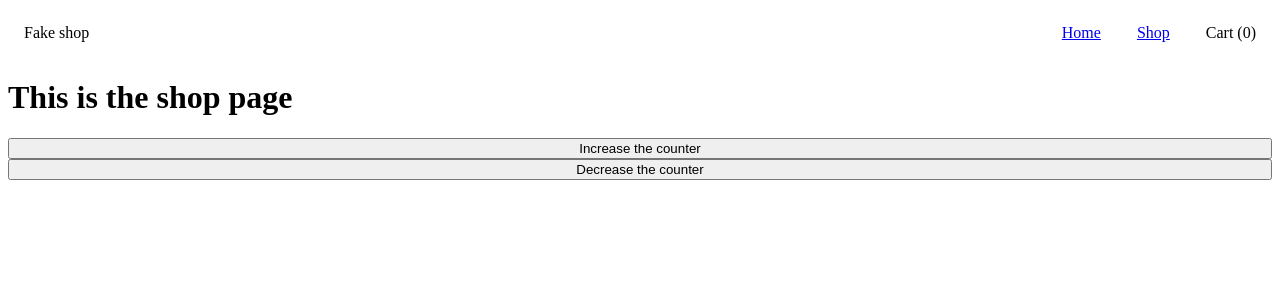
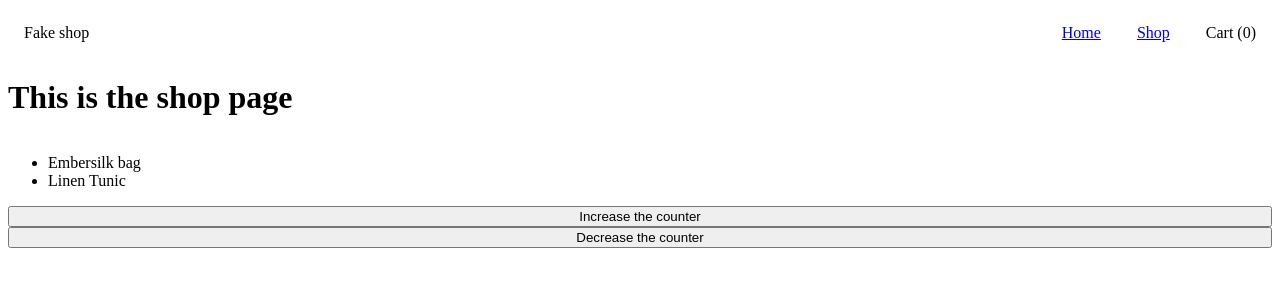
Before and after one commit to mjulmer/odin-shopping, a React (Vite) app: page /shop in a window 1280 px wide. Shown: the top 300 px of the page. Built offline with nearby package versions, Linux system fonts and the light colour scheme.

Commit message:
Add hard-coded shopping items and display on shop page
This is not the final iteration of the ShoppingItem type, just a
placeholder. The purpose of this change is to get preliminary
wiring in place in advance of using 'real' objects from a shopping
API.

```diff
--- a/src/App.tsx
+++ b/src/App.tsx
@@ -1,9 +1,15 @@
 import { useState } from "react";
 import { Outlet, Link } from "react-router-dom";
+import type { ShoppingItem } from "./ShoppingItem";
 import "./styles.css";
 
 function App() {
   const [itemCount, setItemCount] = useState(0);
+  const [shoppingItems, setShoppingItems] = useState<Array<ShoppingItem>>([
+    { id: "0", name: "Embersilk bag", price: 3 },
+    { id: "1", name: "Linen Tunic", price: 0.5 },
+  ]);
+
   return (
     <div className="container">
       <div className="navbar">
@@ -18,10 +24,11 @@ function App() {
       </div>
 
       <Outlet
-        context={[
-          () => setItemCount(itemCount + 1),
-          () => setItemCount(itemCount - 1),
-        ]}
+        context={{
+          increaseItemCount: () => setItemCount(itemCount + 1),
+          decreaseItemCount: () => setItemCount(itemCount - 1),
+          shoppingItems: shoppingItems,
+        }}
       />
     </div>
   );
--- /dev/null
+++ b/src/ShoppingItem.ts
@@ -0,0 +1,7 @@
+export type { ShoppingItem };
+
+type ShoppingItem = {
+  id: string;
+  name: string;
+  price: number;
+};
--- a/src/components/Shop.tsx
+++ b/src/components/Shop.tsx
@@ -1,11 +1,25 @@
 import { useOutletContext } from "react-router-dom";
+import type { ShoppingItem } from "../ShoppingItem";
 
 function Shop() {
-  const [increaseItemCount, decreaseItemCount]: Array<() => void> =
-    useOutletContext();
+  const {
+    increaseItemCount,
+    decreaseItemCount,
+    shoppingItems,
+  }: {
+    increaseItemCount: () => void;
+    decreaseItemCount: () => void;
+    shoppingItems: Array<ShoppingItem>;
+  } = useOutletContext();
+
   return (
     <>
       <h1>This is the shop page </h1>
+      <ul>
+        {shoppingItems.map((item) => (
+          <li>{item.name}</li>
+        ))}
+      </ul>
       <button onClick={increaseItemCount}>Increase the counter</button>
       <button onClick={decreaseItemCount}>Decrease the counter</button>
     </>
```
